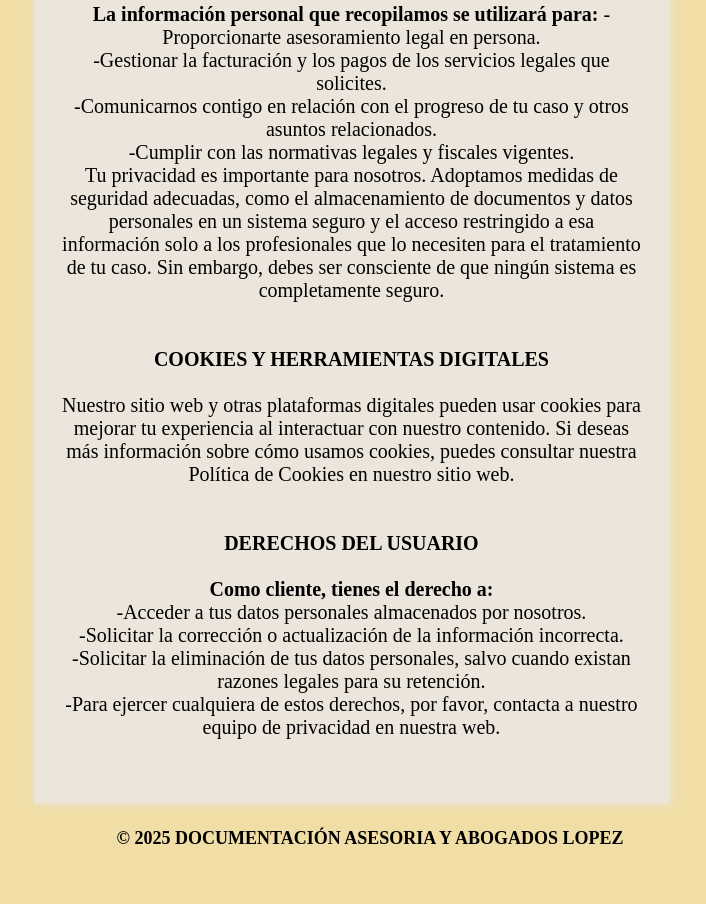
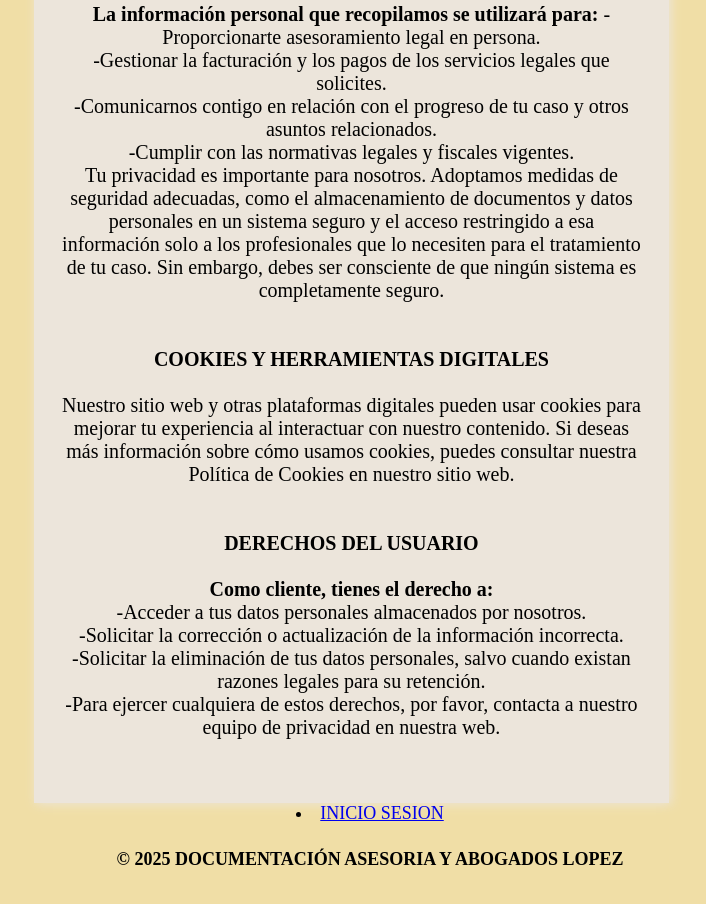
Before and after one commit to Sandry1998/ASESORIA-JURIDICA, a plain HTML site: page POLITICA PRIVACIDAD/politica3.html in a window 1280 px wide. Shown: the part 775-1679 px from the top of the page, without its empty margins (270-976 px from the left). Drawn offline with Linux system fonts and the light colour scheme.

Commit message:
ASESORIAS JURIDICAS

```diff
--- a/POLITICA PRIVACIDAD/politica3.html
+++ b/POLITICA PRIVACIDAD/politica3.html
@@ -81,9 +81,12 @@
         </ul>
     </aside>
 </div>
-        <footer>
+<div>
+    <li><a href="../index.html">INICIO SESION</a>
+</div>
+<footer>
             <p><strong>&copy; 2025 DOCUMENTACIÓN ASESORIA Y ABOGADOS LOPEZ</strong></p>
-        </footer>
+</footer>
 </header>
 </body>
 </html>
```
Also changed, not shown: POLITICA PRIVACIDAD/politica1.html (+3 -0 lines), POLITICA PRIVACIDAD/politica2.html (+3 -0 lines).
